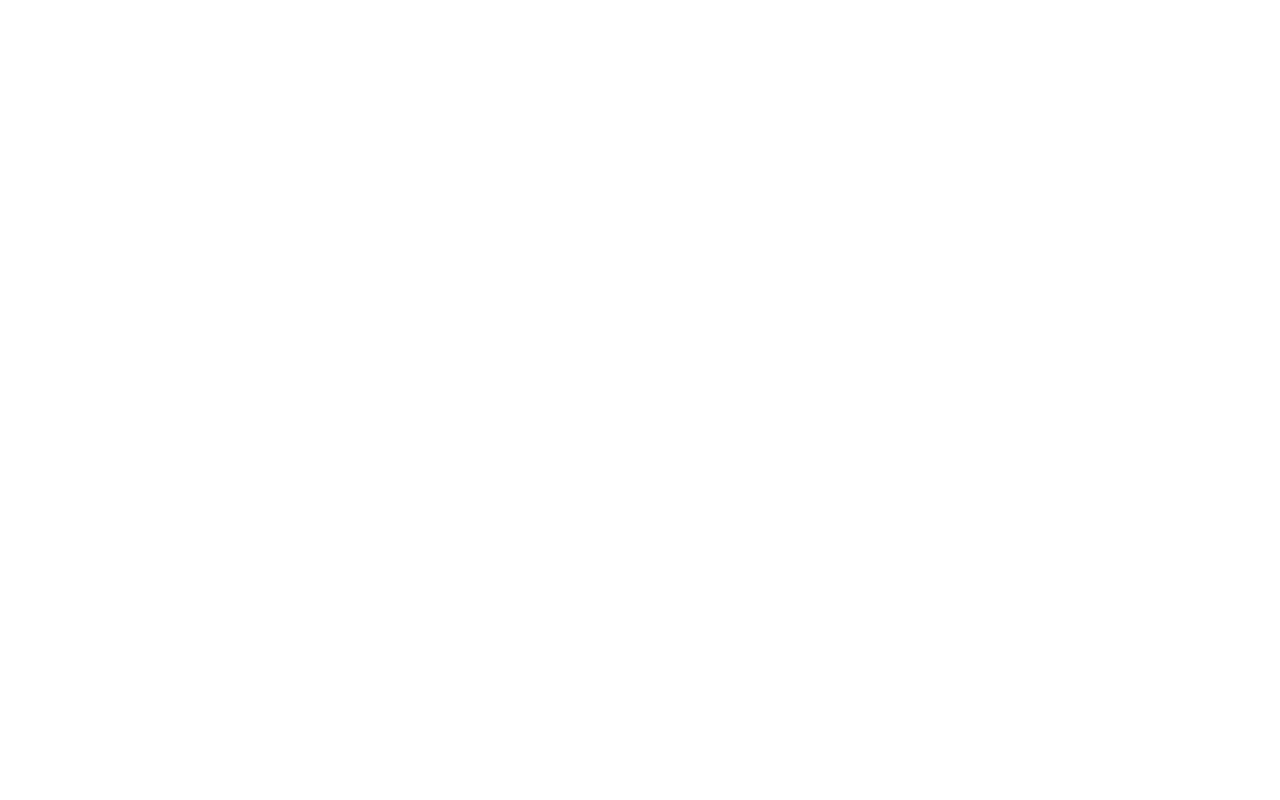
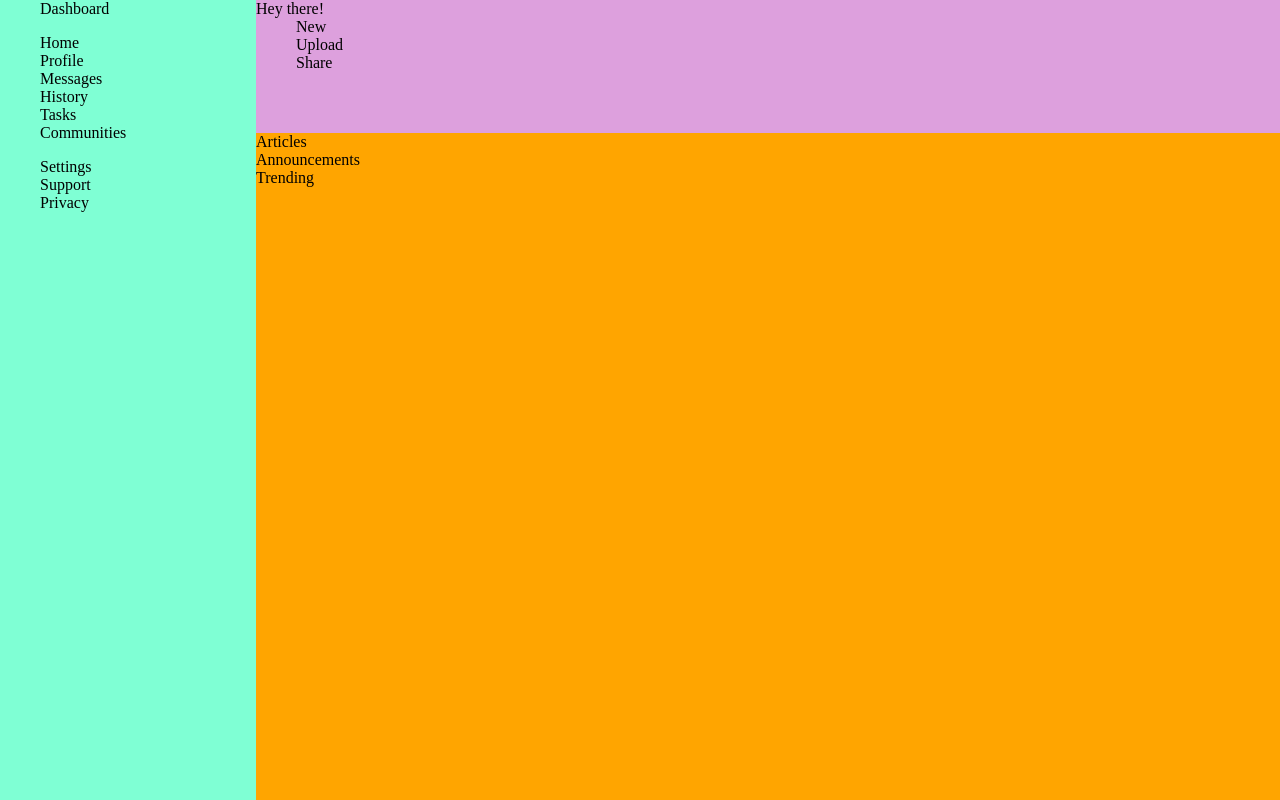
Before and after one commit to lijudu/dashboard, a plain HTML site: page index.html in a window 1280 px wide. Drawn offline with Linux system fonts and the light colour scheme; files that its build step writes are made by us from their sources; files whose address does not match are found by name.

Commit message:
Set up initial grid layout

```diff
--- a/index.html
+++ b/index.html
@@ -10,10 +10,37 @@
         <link rel="stylesheet" href="/Users/Lisa/Desktop/repos/dashboard/styles.css">
     </head>
     <body>
-        <div class="sidebar"></div>
-        <div class="header"></div>
-        <div class="main"></div>
-
+        <div class="container">
+            <div class="sidebar">
+                <ul class="dashboard">Dashboard</ul>
+                <ul class="sideOptions">
+                    <li>Home</li>
+                    <li>Profile</li>
+                    <li>Messages</li>
+                    <li>History</li>
+                    <li>Tasks</li>
+                    <li>Communities</li>
+                </ul>
+                <ul class="sideSettings">
+                    <li>Settings</li>
+                    <li>Support</li>
+                    <li>Privacy</li>
+                </ul>
+            </div>
+            <div class="header">
+                <p class="heyThere">Hey there!</p>
+                <ul class="headerOptions">
+                    <li>New</li>
+                    <li>Upload</li>
+                    <li>Share</li>
+                </ul>
+            </div>
+            <div class="main">
+                <div class="articles">Articles</div>
+                <div class="announcements">Announcements</div>
+                <div class="trending">Trending</div>
+            </div>
+        </div>
         <script src="" async defer></script>
     </body>
 </html>
--- a/styles.css
+++ b/styles.css
@@ -0,0 +1,36 @@
+html, body {
+    margin: 0;
+}
+
+.container {
+    display: grid;
+    grid-template-columns: 1fr 4fr;
+    grid-template-rows: 1fr 5fr;
+}
+
+.sidebar {
+    background-color: aquamarine;
+    grid-row: 1/3;
+    height: 100vh;
+}
+
+.sidebar ul {
+    list-style-type: none;
+}
+
+.header {
+    background-color: plum;
+}
+
+.header ul {
+    list-style-type: none;
+}
+
+.main {
+    background-color: orange;
+    grid-column: 2/3;
+}
+
+.dashboard, .sideSettings, .heyThere, .headerOptions {
+    margin: 0;
+}
```
